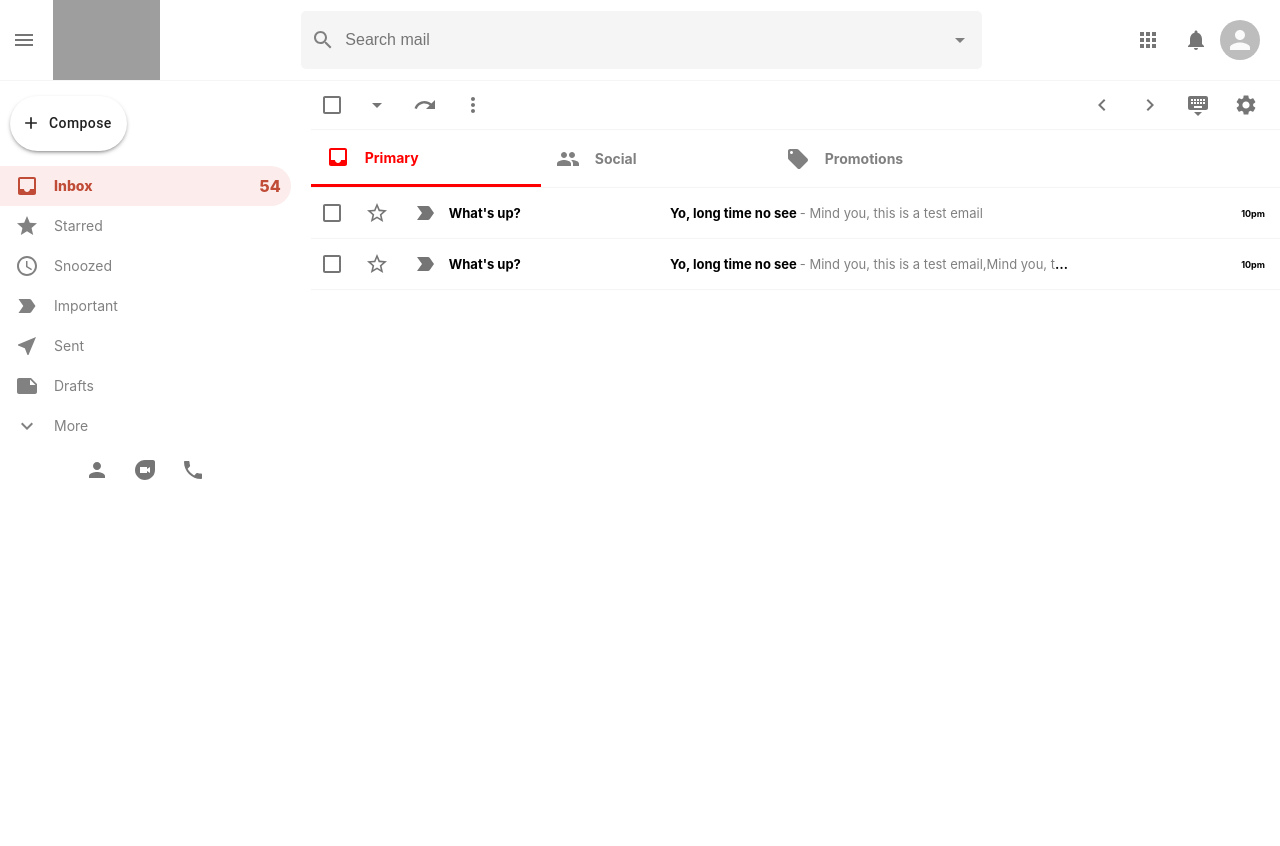
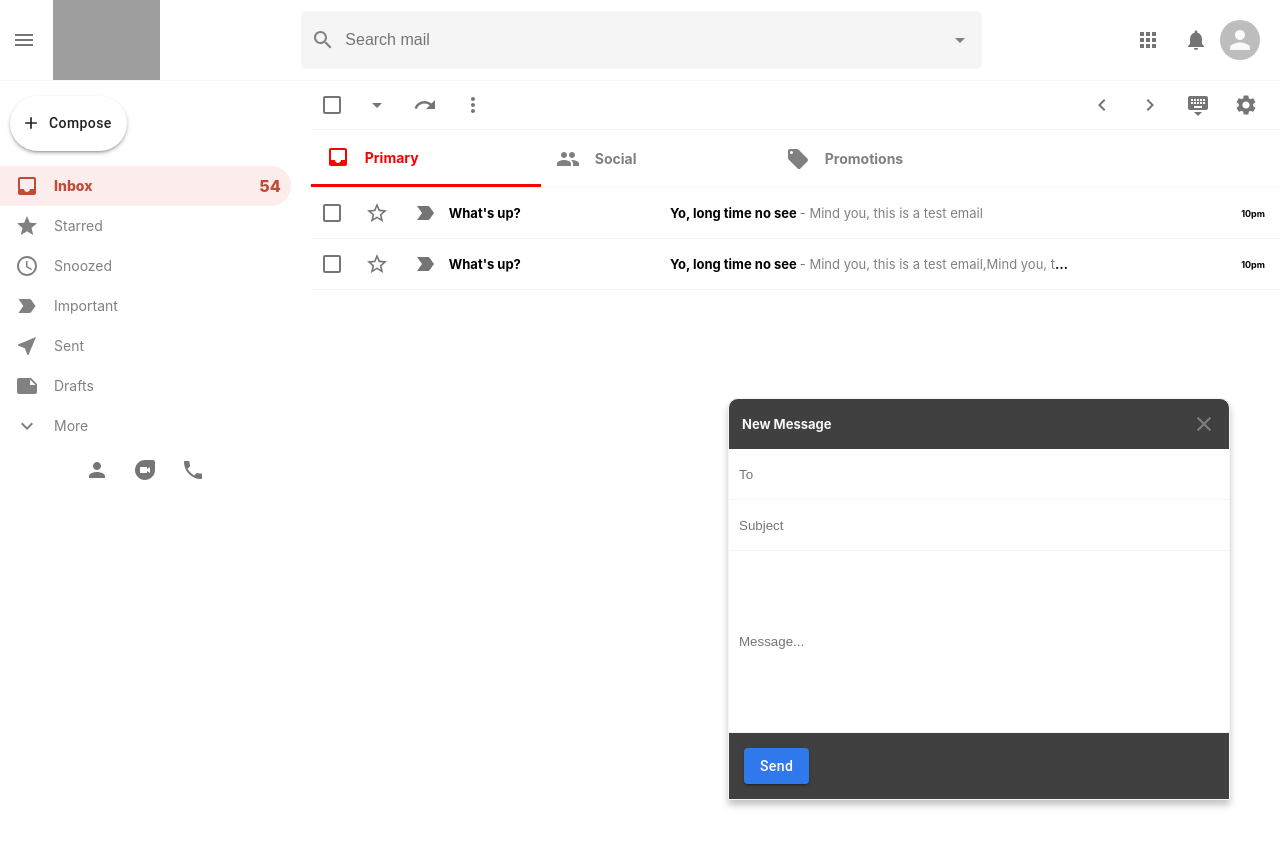
Before and after one commit to akaahl/gmail-clone, a React (Create React App) app: page / in a window 1280 px wide. Shown: the top 846 px of the page. Built offline with nearby package versions, Linux system fonts and the light colour scheme; grey boxes are pictures that could not be loaded.

Commit message:
Updated the SendMail component

```diff
--- a/package.json
+++ b/package.json
@@ -11,6 +11,7 @@
     "@testing-library/user-event": "^7.2.1",
     "react": "^17.0.2",
     "react-dom": "^17.0.2",
+    "react-hook-form": "^7.13.0",
     "react-redux": "^7.2.4",
     "react-router-dom": "^5.2.0",
     "react-scripts": "4.0.3"
--- a/src/App.js
+++ b/src/App.js
@@ -5,6 +5,7 @@
 import { BrowserRouter as Router, Switch, Route, Link } from "react-router-dom";
 import Mail from "./components/Mail/Mail";
 import EmailList from "./components/EmailList/EmailList";
+import SendMail from "./components/SendMail/SendMail";
 
 function App() {
   return (
@@ -25,6 +26,8 @@
             </Route>
           </Switch>
         </div>
+
+        <SendMail />
       </div>
     </Router>
   );
--- /dev/null
+++ b/src/components/SendMail/SendMail.css
@@ -0,0 +1,56 @@
+.sendMail {
+  position: absolute;
+  bottom: 0;
+  right: 50px;
+  width: 40%;
+  height: 50%;
+  background-color: #404040;
+  max-width: 500px;
+  border-top-left-radius: 10px;
+  border-top-right-radius: 10px;
+  display: flex;
+  flex-direction: column;
+  border: 1px solid whitesmoke;
+  box-shadow: 0px 5px 7px 0px rgba(0, 0, 0, 0.24);
+}
+
+.sendMail__header {
+  padding: 13px;
+  display: flex;
+  justify-content: space-between;
+  align-items: center;
+  color: gray;
+}
+
+.sendMail__header > h3 {
+  color: whitesmoke;
+  font-size: 13px;
+}
+
+.sendMail__send {
+  background-color: #3079ed !important;
+  text-transform: capitalize !important;
+  margin: 15px !important;
+}
+
+.sendMail__close {
+  cursor: pointer;
+}
+
+.sendMail > form {
+  display: flex;
+  flex: 1;
+  flex-direction: column;
+}
+
+.sendMail > form > input {
+  height: 30px;
+  padding: 10px;
+  border: none;
+  border-bottom: 1px solid whitesmoke;
+  outline: none;
+}
+
+.sendMail__message {
+  flex: 1;
+}
--- /dev/null
+++ b/src/components/SendMail/SendMail.js
@@ -0,0 +1,41 @@
+import React from "react";
+import "./SendMail.css";
+import CloseIcon from "@material-ui/icons/Close";
+import { Button } from "@material-ui/core";
+import { useForm } from "react-hook-form";
+
+function SendMail() {
+  const { register, handleSubmit, watch, errors } = useForm();
+
+  return (
+    <div className="sendMail">
+      <div className="sendMail__header">
+        <h3>New Message</h3>
+        <CloseIcon className="sendMail__close" />
+      </div>
+
+      <form>
+        <input placeholder="To" type="text" />
+        <input placeholder="Subject" type="text" />
+        <input
+          placeholder="Message..."
+          type="text"
+          className="sendMail__message"
+        />
+
+        <div className="sendMail__options">
+          <Button
+            className="sendMail__send"
+            variant="contained"
+            color="primary"
+            type="submit"
+          >
+            Send
+          </Button>
+        </div>
+      </form>
+    </div>
+  );
+}
+
+export default SendMail;
```
Also changed, not shown: 1 other file (tests, documents, lock files or other folders).
